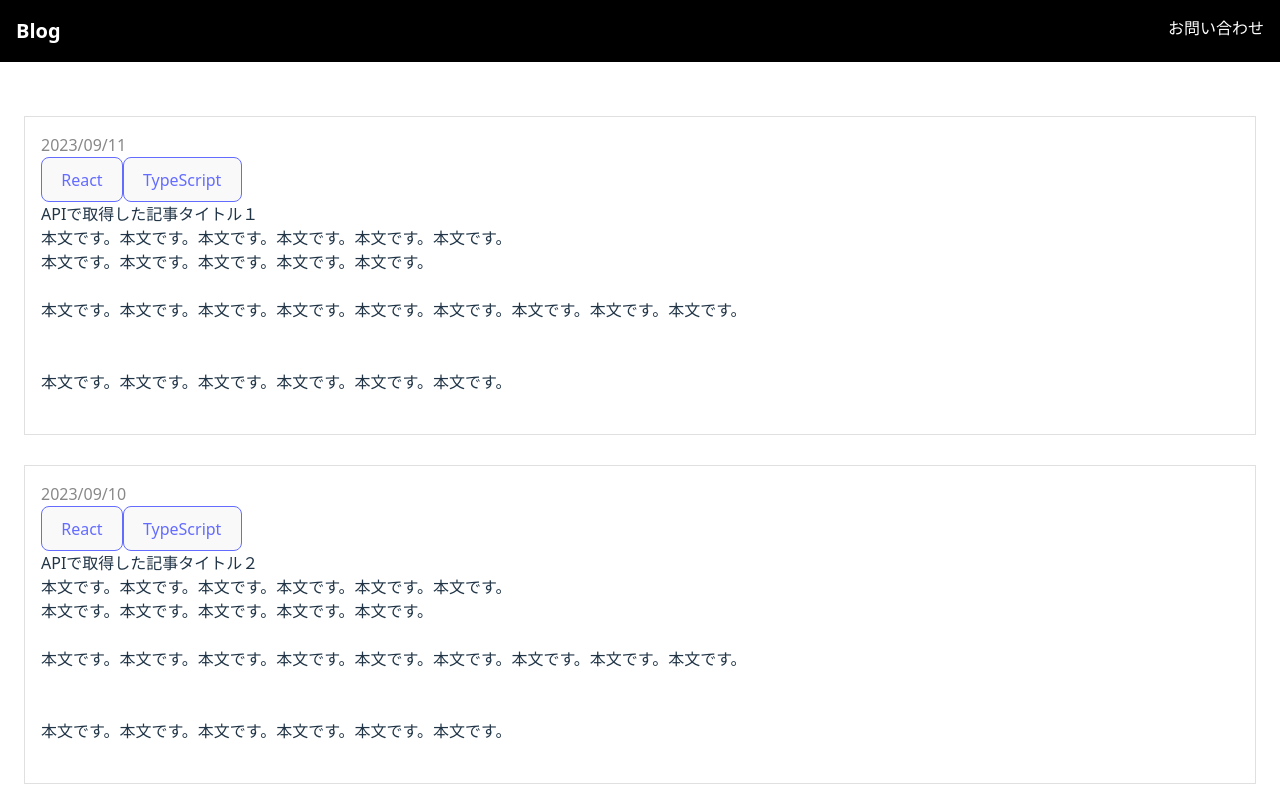
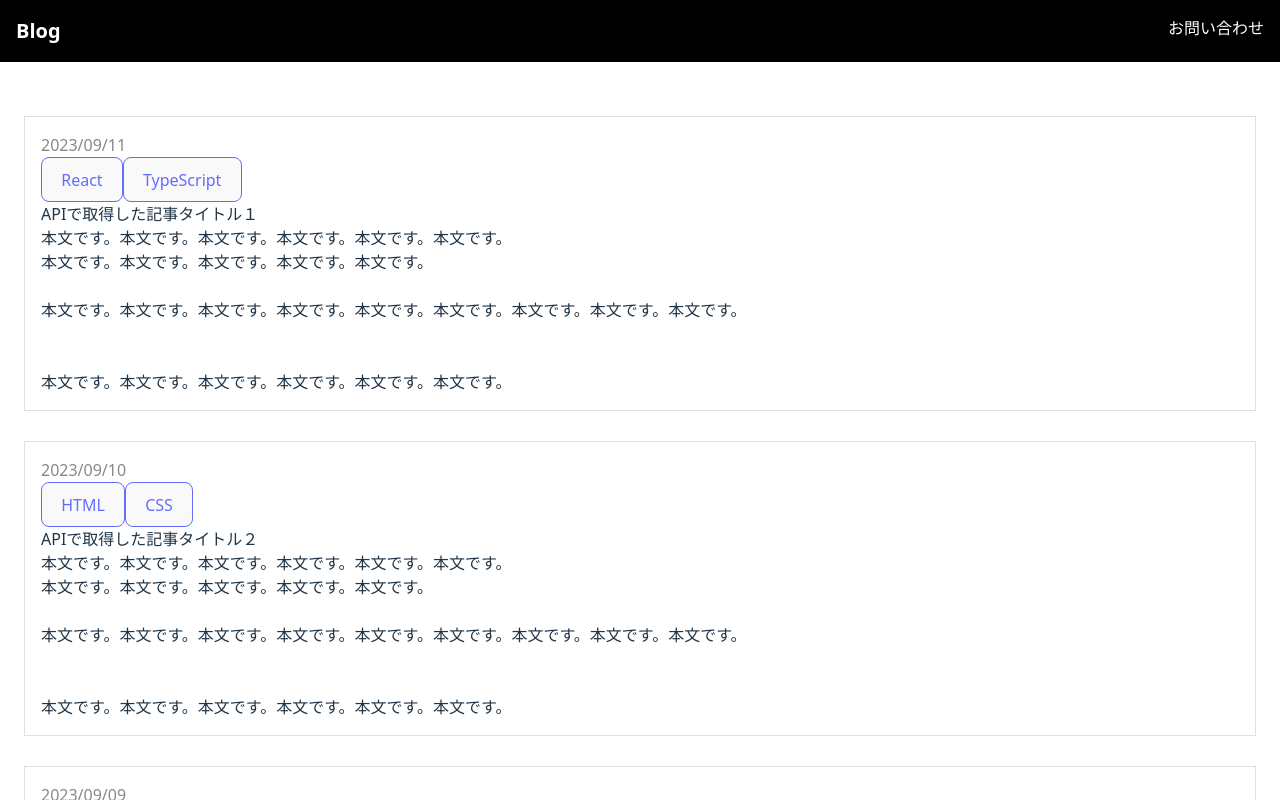
Before and after one commit to chama0259/shiftB-blog, a React (Vite) app in the folder shiftB-blog/: page / in a window 1280 px wide. Shown: the top 800 px of the page. Built offline with nearby package versions, Linux system fonts and the light colour scheme.

Commit message:
categories の取得方法修正、dangerouslySetInnerHTML への変更

```diff
--- a/shiftB-blog/src/components/PostCard.jsx
+++ b/shiftB-blog/src/components/PostCard.jsx
@@ -1,5 +1,4 @@
 import { formatDate } from "../utils/date.js";
-import { contentWithLineBreaks } from "../utils/formatcontent.jsx";
 import "./PostCard.css";
 
 const PostCard = ({ post }) => (
@@ -8,19 +7,17 @@ const PostCard = ({ post }) => (
       <div className="post-header flex justify-between items-center">
         <time dateTime={post.createdAt}>{formatDate(post.createdAt)}</time>
         <div className="categories text-sm flex gap-2">
-          <button>React</button>
-          <button>TypeScript</button>
+          {post.categories.map((category) => (
+            <button key={category}>{category}</button>
+          ))}
         </div>
       </div>
       <h2 className="text-2xl">APIで取得した{post.title}</h2>
-      <p className="line-clamp-2">{contentWithLineBreaks(post.content)}</p>
+      <div
+        className="line-clamp-2"
+        dangerouslySetInnerHTML={{ __html: post.content }}
+      />
     </div>
   </article>
 );
 export default PostCard;
-
-{
-  /* <p className="post-content line-clamp-2 w-[70%]">
-  {post.content.replace(/<br\s*\/?>/gi, '\n')}
-</p> */
-}
--- a/shiftB-blog/src/utils/formatcontent.jsx
+++ /dev/null
@@ -1,12 +0,0 @@
-
-import React from "react";
-
-export function contentWithLineBreaks(content) {
-  return content.split(/<br\s*\/?>/i).map((line, i) => (
-    <span key={i}>
-      {line}
-      <br />
-    </span>
-  )
-  );
-}
```
Also changed, not shown: shiftB-blog/src/utils/formatcontent.js (deleted, +0 -9 lines).
